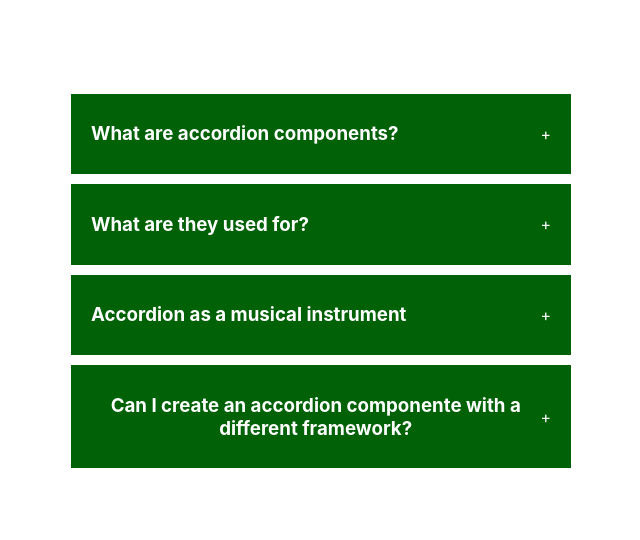
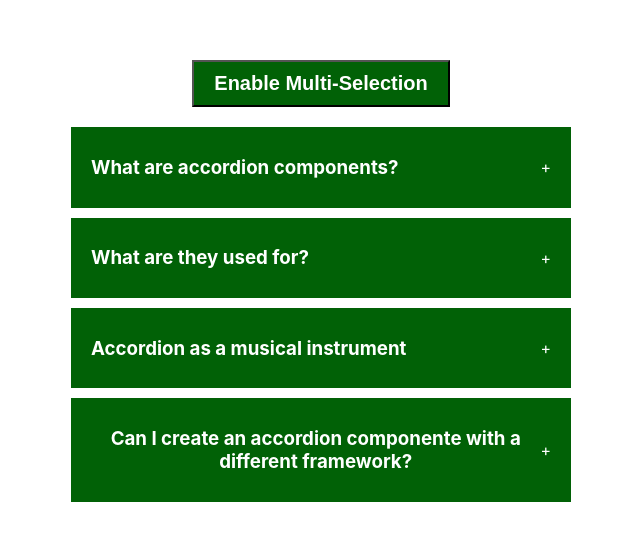
Before and after one commit to gmartindelcye/react-projects, a React (Create React App) app: page / in a window 1280 px wide. Shown: the part 114-654 px from the top of the page, without its empty margins (319-959 px from the left). Built offline with nearby package versions, Linux system fonts and the light colour scheme.

Commit message:
Accordion multiselect fnished

```diff
--- a/src/components/accordion/index.jsx
+++ b/src/components/accordion/index.jsx
@@ -9,23 +9,49 @@ import './styles.css';
 export default function Accordion() {
 
     const [selected, setSelected] = useState(null);
+    const [enableMultiSelected, setEnableMultiSelected] = useState(false);
+    const [multiple, setMultiple] = useState([]);
 
     function handleSingleSelection(getCurrentId) {
         setSelected(getCurrentId === selected? null : getCurrentId);
     }
 
+    function handleMultiSelection(getCurrentId) {
+        let cpyMultiple = [...multiple];
+        const findIndexOfCurrentId = cpyMultiple.findIndex(id => id === getCurrentId);
+
+        if (findIndexOfCurrentId === -1) cpyMultiple.push(getCurrentId);
+        else cpyMultiple.splice(findIndexOfCurrentId, 1);
+
+        setMultiple(cpyMultiple);
+    }
+
     return (
         <div className="wrapper">
+            <button onClick={()=> setEnableMultiSelected(!enableMultiSelected)}>
+                {
+                    enableMultiSelected
+                    ? "Disable Multi-Selection"
+                    : "Enable Multi-Selection"
+                }
+            </button>
             <div className="accordion">
                 {data && data.length > 0 ? (
                     data.map((dataItem) => (
                         <div className="item">
-                            <div onClick={()=>handleSingleSelection(dataItem.id)} className="title">
+                            <div
+                                onClick={
+                                    enableMultiSelected
+                                        ? ()=> handleMultiSelection(dataItem.id)
+                                        : () => handleSingleSelection(dataItem.id)
+                                }
+                                className="title">
                                 <h3>{dataItem.question}</h3>
                                 <span>+</span>
                             </div>
                             {
-                                selected === dataItem.id? (
+                                selected === dataItem.id ||
+                                multiple.indexOf(dataItem.id)!== -1? (
                                     <div className="content">
                                         {dataItem.answer}
                                     </div>
--- a/src/components/accordion/styles.css
+++ b/src/components/accordion/styles.css
@@ -4,6 +4,17 @@
     width: 100vw;
     justify-content: center;
     align-items: center;
+    flex-direction: column;
+    gap: 20px;
+}
+
+.wrapper button {
+    padding: 10px 20px;
+    background: #016106;
+    color: #ffffff;
+    font-weight: bold;
+    font-size: 20px;
+    cursor: pointer;
 }
 
 .accordion {
```
